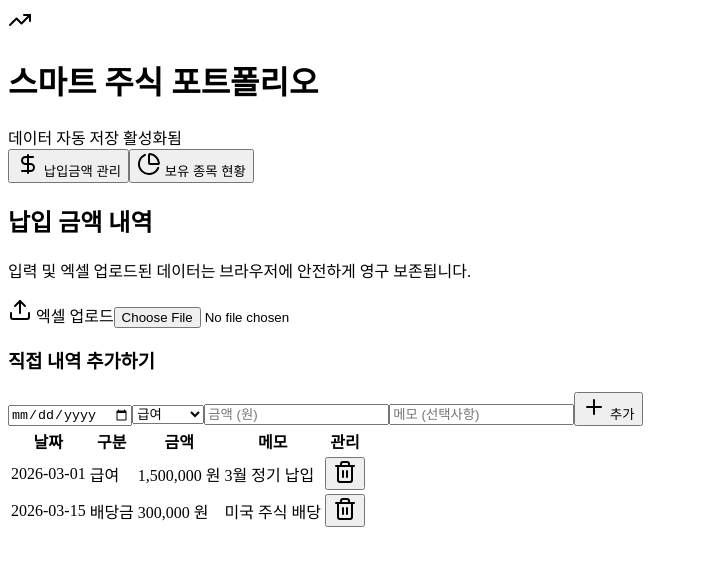
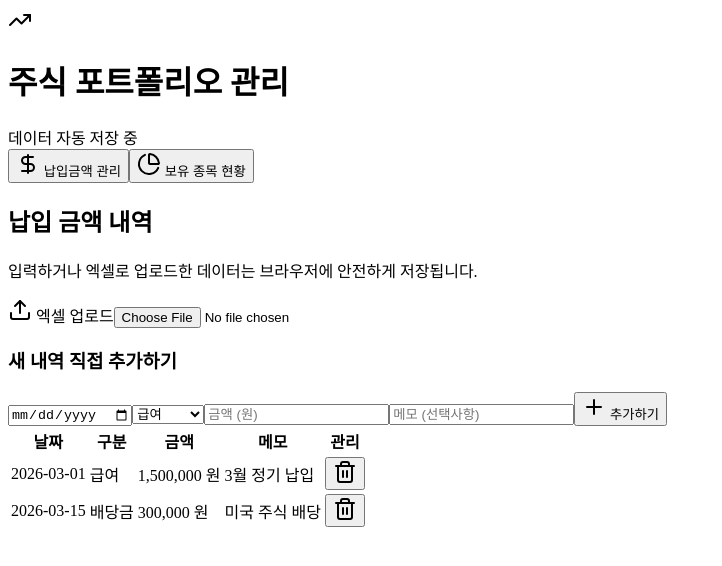
Before and after one commit to shindonghyeon-pixel/stock-portfolio-web, a React (Create React App) app: page / in a window 1280 px wide. Shown: the top 566 px of the page, without its empty margins (0-722 px from the left). Built offline with nearby package versions, Linux system fonts and the light colour scheme.

Commit message:
Update App.js

```diff
--- a/src/App.js
+++ b/src/App.js
@@ -4,17 +4,15 @@ import {
   Upload,
   Plus,
   Trash2,
-  RefreshCw,
   DollarSign,
   PieChart as PieChartIcon,
-  FileText,
   AlertCircle,
   CheckCircle2
 } from 'lucide-react';
 import * as XLSX from 'xlsx';
 
 export default function App() {
-  // 1. 상태 정의 (브라우저 로컬 스토리지에서 데이터를 불러와 초기값으로 설정)
+  // 1. 브라우저 로컬 스토리지에서 데이터를 불러와 초기값으로 설정 (새로고침해도 유지됨)
   const [payments, setPayments] = useState(() => {
     const saved = localStorage.getItem('stock_payments');
     if (saved) {
@@ -40,7 +38,7 @@ export default function App() {
   const [activeTab, setActiveTab] = useState('payment');
   const [excelMessage, setExcelMessage] = useState({ type: '', text: '' });
 
-  // 2. 데이터가 바뀔 때마다 브라우저에 자동 저장 (새로고침해도 유지됨)
+  // 2. 데이터가 변경될 때마다 로컬 스토리지에 자동 저장
   useEffect(() => {
     localStorage.setItem('stock_payments', JSON.stringify(payments));
   }, [payments]);
@@ -70,7 +68,7 @@ export default function App() {
     setPayments(payments.filter(p => p.id !== id));
   };
 
-  // 엑셀 업로드 핸들러 (단일 시트 및 필수 컬럼 검증)
+  // 엑셀 업로드 핸들러 (기존 데이터에 누적 저장)
   const handleExcelUpload = (e) => {
     const file = e.target.files[0];
     if (!file) return;
@@ -81,9 +79,8 @@ export default function App() {
         const bstr = evt.target.result;
         const workbook = XLSX.read(bstr, { type: 'binary' });
 
-        // 단일 시트 검증
-        if (workbook.SheetNames.length !== 1) {
-          setExcelMessage({ type: 'error', text: '엑셀 파일에는 정확히 1개의 시트만 존재해야 합니다.' });
+        if (workbook.SheetNames.length === 0) {
+          setExcelMessage({ type: 'error', text: '엑셀 파일에 시트가 존재하지 않습니다.' });
           return;
         }
 
@@ -96,11 +93,6 @@ export default function App() {
           return;
         }
 
-        // 컬럼 검증 (날짜, 카테고리,금액, 메모 또는 종목코드, 수량 등 유연하게 체크)
-        const firstRow = data[0];
-        const keys = Object.keys(firstRow);
-
-        // 납입 관리용 엑셀 형식인지 확인 (예: 날짜, 금액 포함 여부)
         const formattedData = data.map((row, idx) => ({
           id: Date.now() + idx,
           date: row['날짜'] || row['date'] || new Date().toISOString().split('T')[0],
@@ -110,7 +102,7 @@ export default function App() {
         }));
 
         setPayments([...formattedData, ...payments]);
-        setExcelMessage({ type: 'success', text: `성공적으로 ${formattedData.length}개의 데이터를 불러와 저장했습니다!` });
+        setExcelMessage({ type: 'success', text: `성공적으로 ${formattedData.length}개의 데이터를 추가했습니다!` });
       } catch (err) {
         console.error(err);
         setExcelMessage({ type: 'error', text: '엑셀 파일을 읽는 중 오류가 발생했습니다.' });
@@ -128,11 +120,11 @@ export default function App() {
             <div className="bg-indigo-600 p-2 rounded-xl text-white">
               <TrendingUp className="w-6 h-6" />
             </div>
-            <h1 className="text-xl font-bold tracking-tight">스마트 주식 포트폴리오</h1>
+            <h1 className="text-xl font-bold tracking-tight">주식 포트폴리오 관리</h1>
           </div>
           <div className="text-sm text-emerald-600 font-medium bg-emerald-50 px-3 py-1.5 rounded-full border border-emerald-200 flex items-center gap-1.5">
             <span className="w-2 h-2 rounded-full bg-emerald-500 animate-pulse"></span>
-            데이터 자동 저장 활성화됨
+            데이터 자동 저장 중
           </div>
         </div>
       </header>
@@ -167,11 +159,11 @@ export default function App() {
       <main className="max-w-7xl mx-auto w-full px-4 py-6 flex-1">
         {activeTab === 'payment' && (
           <div className="space-y-6">
-            {/* 상단 액션 및 업로드 바 */}
+            {/* 상단 액션 바 */}
             <div className="bg-white p-6 rounded-2xl border border-slate-200 shadow-sm flex flex-col md:flex-row justify-between items-start md:items-center gap-4">
               <div>
                 <h2 className="text-lg font-bold text-slate-900">납입 금액 내역</h2>
-                <p className="text-sm text-slate-500">입력 및 엑셀 업로드된 데이터는 브라우저에 안전하게 영구 보존됩니다.</p>
+                <p className="text-sm text-slate-500">입력하거나 엑셀로 업로드한 데이터는 브라우저에 안전하게 저장됩니다.</p>
               </div>
               <div className="flex items-center gap-3">
                 <label className="cursor-pointer bg-white hover:bg-slate-50 border border-slate-300 text-slate-700 px-4 py-2 rounded-xl text-sm font-medium transition flex items-center gap-2 shadow-xs">
@@ -181,7 +173,7 @@ export default function App() {
               </div>
             </div>
 
-            {/* 엑셀 안내 메시지 */}
+            {/* 알림 메시지 */}
             {excelMessage.text && (
               <div className={`p-4 rounded-xl border flex items-center gap-3 text-sm ${
                 excelMessage.type === 'error' ? 'bg-rose-50 border-rose-200 text-rose-700' : 'bg-emerald-50 border-emerald-200 text-emerald-700'
@@ -191,9 +183,9 @@ export default function App() {
               </div>
             )}
 
-            {/* 개별 입력 폼 */}
+            {/* 수동 입력 폼 */}
             <div className="bg-white p-6 rounded-2xl border border-slate-200 shadow-sm">
-              <h3 className="text-sm font-bold text-slate-700 mb-4">직접 내역 추가하기</h3>
+              <h3 className="text-sm font-bold text-slate-700 mb-4">새 내역 직접 추가하기</h3>
               <form onSubmit={handleAddPayment} className="grid grid-cols-1 md:grid-cols-5 gap-3">
                 <input
                   type="date"
@@ -231,7 +223,7 @@ export default function App() {
                   type="submit"
                   className="bg-indigo-600 hover:bg-indigo-700 text-white font-medium py-2 rounded-xl text-sm transition flex items-center justify-center gap-2 shadow-sm"
                 >
-                  <Plus className="w-4 h-4" /> 추가
+                  <Plus className="w-4 h-4" /> 추가하기
                 </button>
               </form>
             </div>
```
